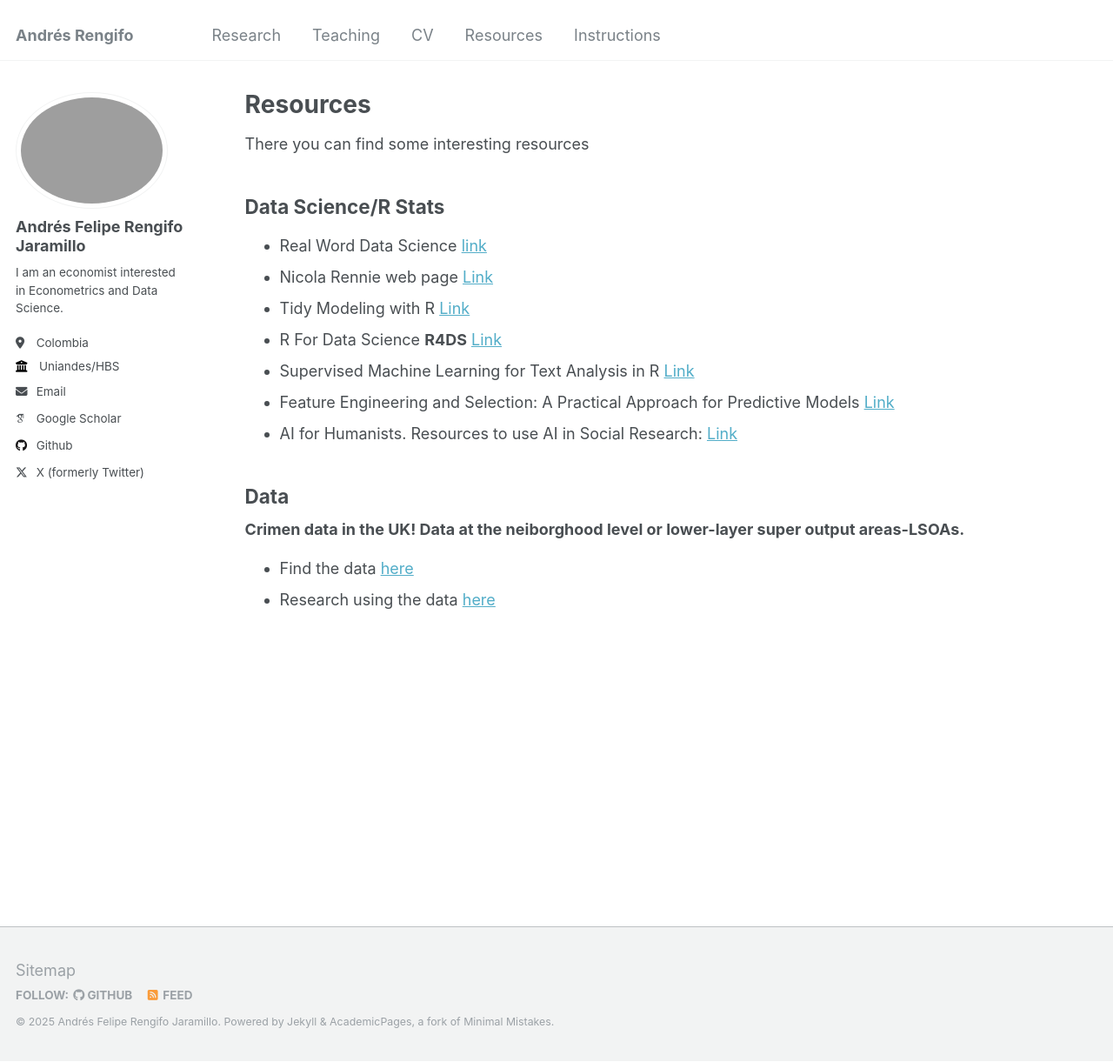
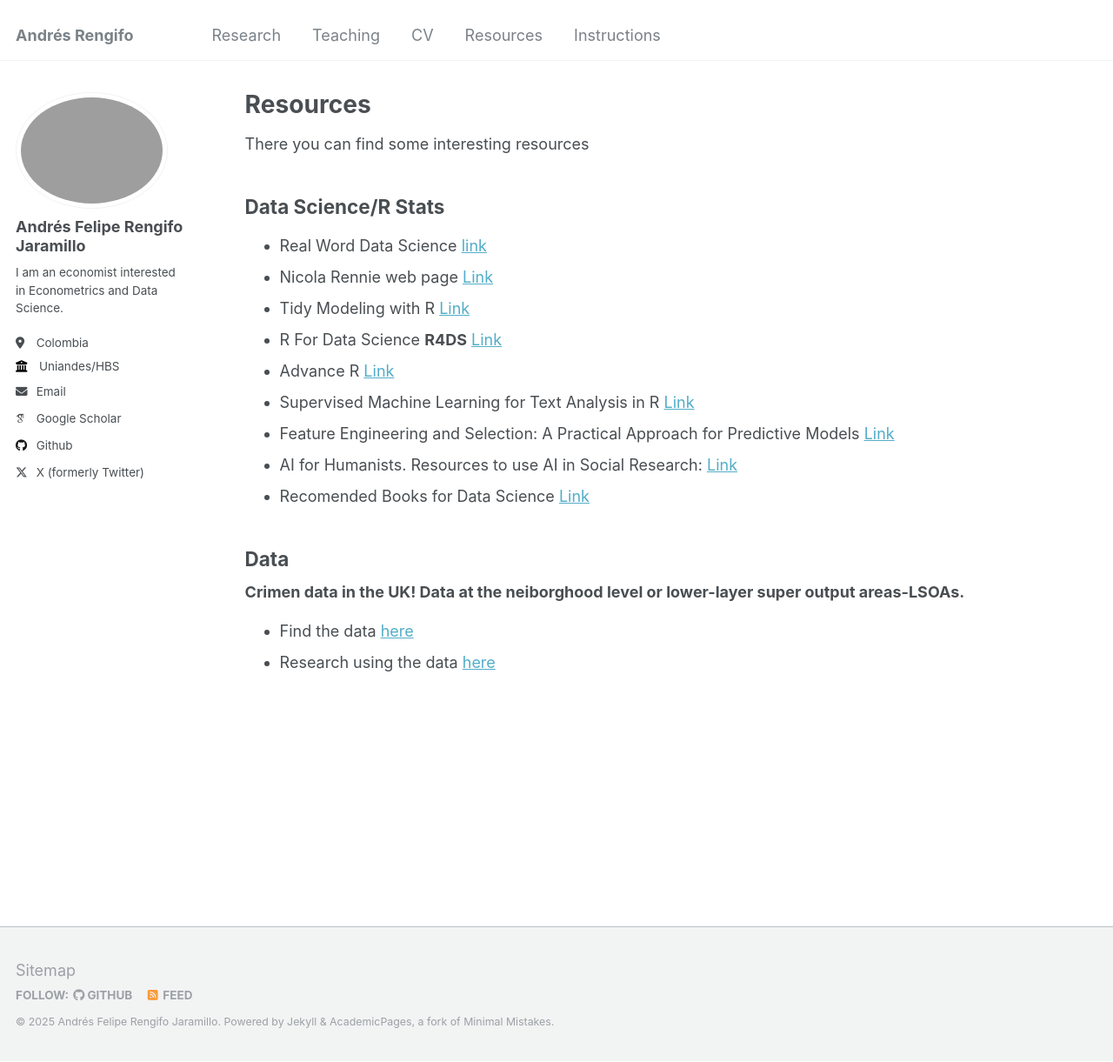
Before and after one commit to RengifoAndres/RengifoAndres.github.io, a Jekyll site: the page built from _pages/Resources.md, in a window 1280 px wide and 1221 px high. Shown: the whole window at 87% size. Built offline with Jekyll 4.4.1, drawn with Linux system fonts in a browser that asks for light colours; some web fonts are replaced.

Commit message:
Update Resources add new data science resources .md

```diff
--- a/_pages/Resources.md
+++ b/_pages/Resources.md
@@ -13,10 +13,11 @@ There you can find some interesting resources
 * Nicola Rennie web page [Link](https://nrennie.rbind.io/)
 * Tidy Modeling with R  [Link](https://www.tmwr.org/)
 * R For Data Science **R4DS**  [Link](https://r4ds.hadley.nz/)
+* Advance R  [Link](https://adv-r.hadley.nz/)
 * Supervised Machine Learning for Text Analysis in R [Link](https://smltar.com/)
 * Feature Engineering and Selection: A Practical Approach for Predictive Models  [Link](http://www.feat.engineering/)
 * AI for Humanists. Resources to use AI in Social Research: [Link](https://aiforhumanists.com/)
-
+* Recomended Books for Data Science [Link](https://datahumans.notion.site/2f4552fd18be4d439b6b6977077e6ca5?v=738d0654fd81490890b8f741a2ef0a3c)
 
 ## Data
 
```
